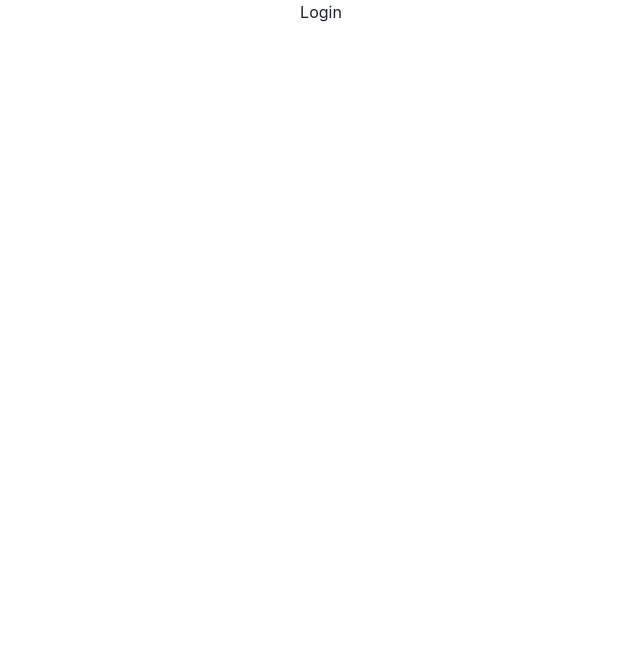
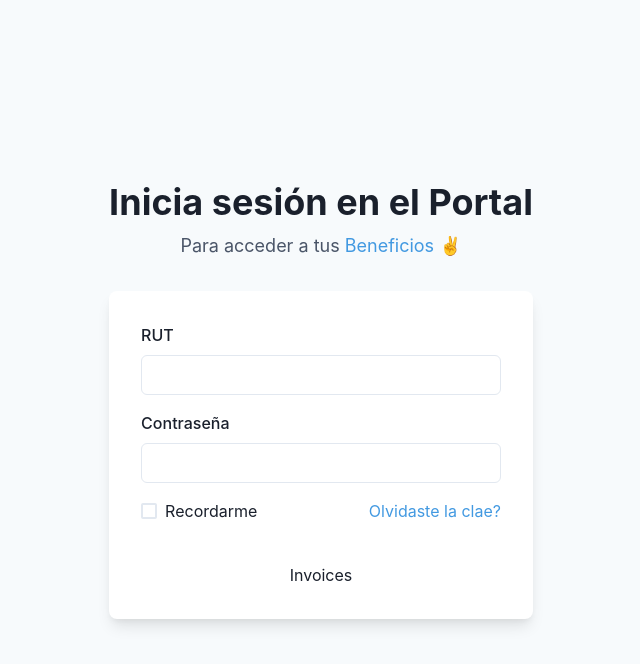
Before and after one commit to ramirezmansillacar/my-auth-app, a React (Create React App) app: page /login in a window 1280 px wide. Shown: the top 664 px of the page, without its empty margins (319-959 px from the left). Built offline with nearby package versions, Linux system fonts and the light colour scheme.

Commit message:
login-redirect-v2

```diff
--- a/src/App.jsx
+++ b/src/App.jsx
@@ -1,28 +1,28 @@
 import './App.css';
 import Home from './pages/Home';
-// import Login from './pages/Login';
+import Login from './pages/Login';
 import NotFoundPage from './pages/NotFoundPage';
 import { useAuth } from './components/useAuth';
 import { Routes, Route, Navigate, useNavigate, useLocation } from "react-router-dom";
 import { useState } from 'react';
 
-const Login = () => {
-  const { login } = useAuth()
-  const navigate = useNavigate()
-  // const location = useLocation()
+// const Login = () => {
+//   const { login } = useAuth()
+//   const navigate = useNavigate()
+//   // const location = useLocation()
 
-  const handleClick = () => {
-    login()
-    // const nextPath = location.state ? location.state.pathname : '/'
-    // navigate(nextPath)
-    navigate("/home")
-    // return <Navigate to="/home" />
-  }
+//   const handleClick = () => {
+//     login()
+//     // const nextPath = location.state ? location.state.pathname : '/'
+//     // navigate(nextPath)
+//     navigate("/home")
+//     // return <Navigate to="/home" />
+//   }
 
-  return (
-    <button onClick={handleClick}>Login</button>
-  )
-}
+//   return (
+//     <button onClick={handleClick}>Login</button>
+//   )
+// }
 
 const ProtectedRoute = ({ children }) => {
   const { isAuthenticated } = useAuth()
--- a/src/components/useAuth.jsx
+++ b/src/components/useAuth.jsx
@@ -1,4 +1,4 @@
-import { createContext, useContext, useState, setState } from "react";
+import { createContext, useState } from "react";
 
 const AuthContext = createContext()
 
@@ -7,8 +7,9 @@ export const useAuth = () => {
 
   const login = () => {
     // isAuthenticated = setState(true)
-    setIsAuthenticated(true)
+    setIsAuthenticated(isAuthenticated => !isAuthenticated)
     console.log('logged')
+    console.log(isAuthenticated)
   }
 
   const logout = () => {
--- a/src/pages/Login.js
+++ b/src/pages/Login.js
@@ -17,14 +17,14 @@ import { Link as RLink, useNavigate, Navigate } from 'react-router-dom';
 import { useAuth } from '../components/useAuth';
 
 export default function Login(props) {
-  // const { login } = useAuth()
-  // const navigate = useNavigate()
+  const { login } = useAuth()
+  const navigate = useNavigate()
 
-  // const handleClick = () => {
-  //   login()
-  //   navigate('/home')
-  //   // return <Navigate to="/home" />
-  // }
+  const handleClick = () => {
+    login()
+    navigate('/home')
+    // return <Navigate to="/home" />
+  }
 
   return(
     <Fragment>
@@ -62,7 +62,7 @@ export default function Login(props) {
                 <Checkbox>Recordarme</Checkbox>
                 <Link color={'blue.400'}>Olvidaste la clae?</Link>
               </Stack>
-              {/* <Link onClick={handleClick}>Invoices</Link> */}
+              <Link onClick={handleClick}>Invoices</Link>
 
             </Stack>
           </Stack>
```
